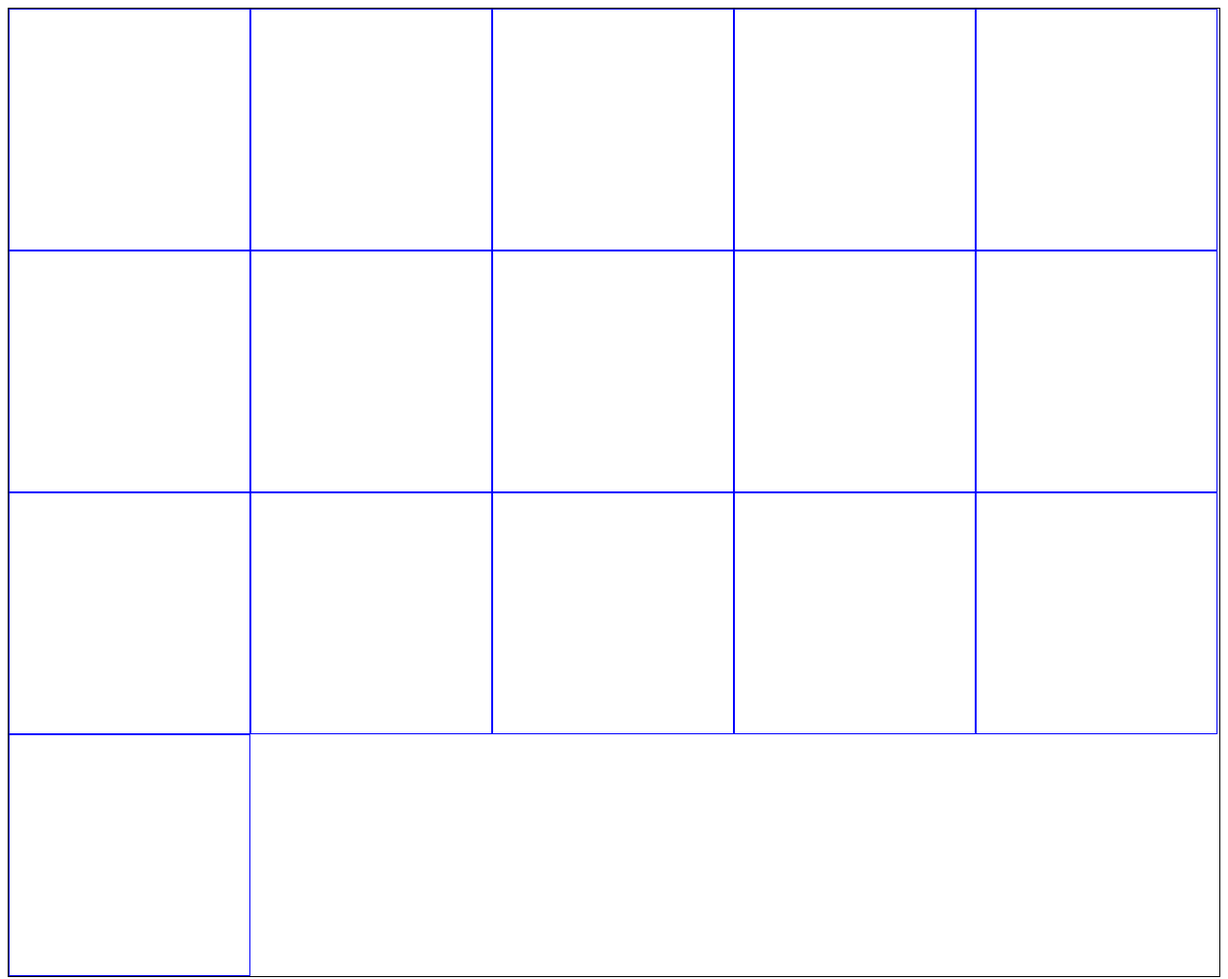
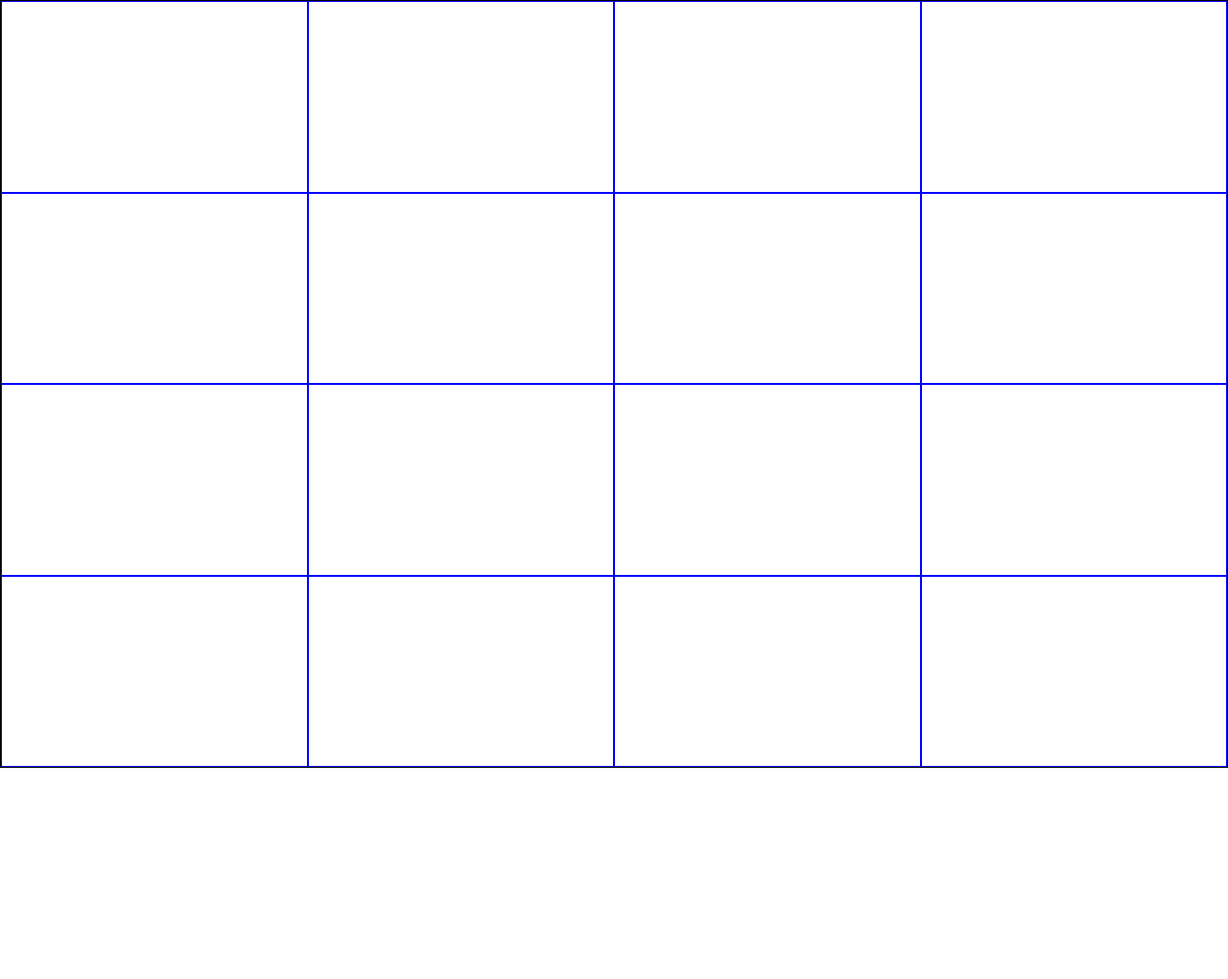
Before and after one commit to ebuckmas/etch_a_sketch, a plain HTML site: page index.html in a window 1280 px wide. Shown: the whole page at 96% size. After the commit the page ends 800 px from the top, so only its background shows below. Drawn offline with Linux system fonts and the light colour scheme.

Commit message:
created 4x4 grid layout

```diff
--- a/index.html
+++ b/index.html
@@ -9,7 +9,10 @@
     <script defer src="script.js"></script>
 </head>
 <body>
-    <div class="container"></div>
-
+    <div id="header"></div>
+    <div id="content">
+        <div id="menu"></div>
+        <div id="etch_container"></div>
+    </div>
 </body>
 </html>
--- a/script.js
+++ b/script.js
@@ -1,9 +1,9 @@
-let divContainer = document.querySelector('.container');
-console.log(divContainer);
+let etchContainer = document.getElementById('etch_container');
+console.log(etchContainer);
 
 for (let i = 1; i <= 16; i++) {
     let newDiv = document.createElement('div');
-    newDiv.classList.add([i]);
-    newDiv.setAttribute('style', 'border: 1px solid blue; width: 250px; height: 250px;');
-    divContainer.appendChild(newDiv);
+    newDiv.classList.add('box');
+    newDiv.setAttribute('style', 'border: 1px solid blue; width: 100%; height:100%');
+    etchContainer.appendChild(newDiv);
 }
--- a/style.css
+++ b/style.css
@@ -1,6 +1,24 @@
-.container {
+* {
+    box-sizing: border-box;
+    padding: 0;
+    margin: 0;
+}
+
+#content {
     display: flex;
     flex-direction: row;
-    flex-wrap: wrap;
+}
+
+#menu {
+    flex-grow: 1;
+}
+
+#etch_container {
+    flex-grow: 1;
+    display: grid;
+    grid-template-columns: repeat(4, 1fr);
+    grid-template-rows: repeat(4, 1fr);
+    width: 100vw;
+    height: 100vh;
     border: 1px solid black;
 }
```
